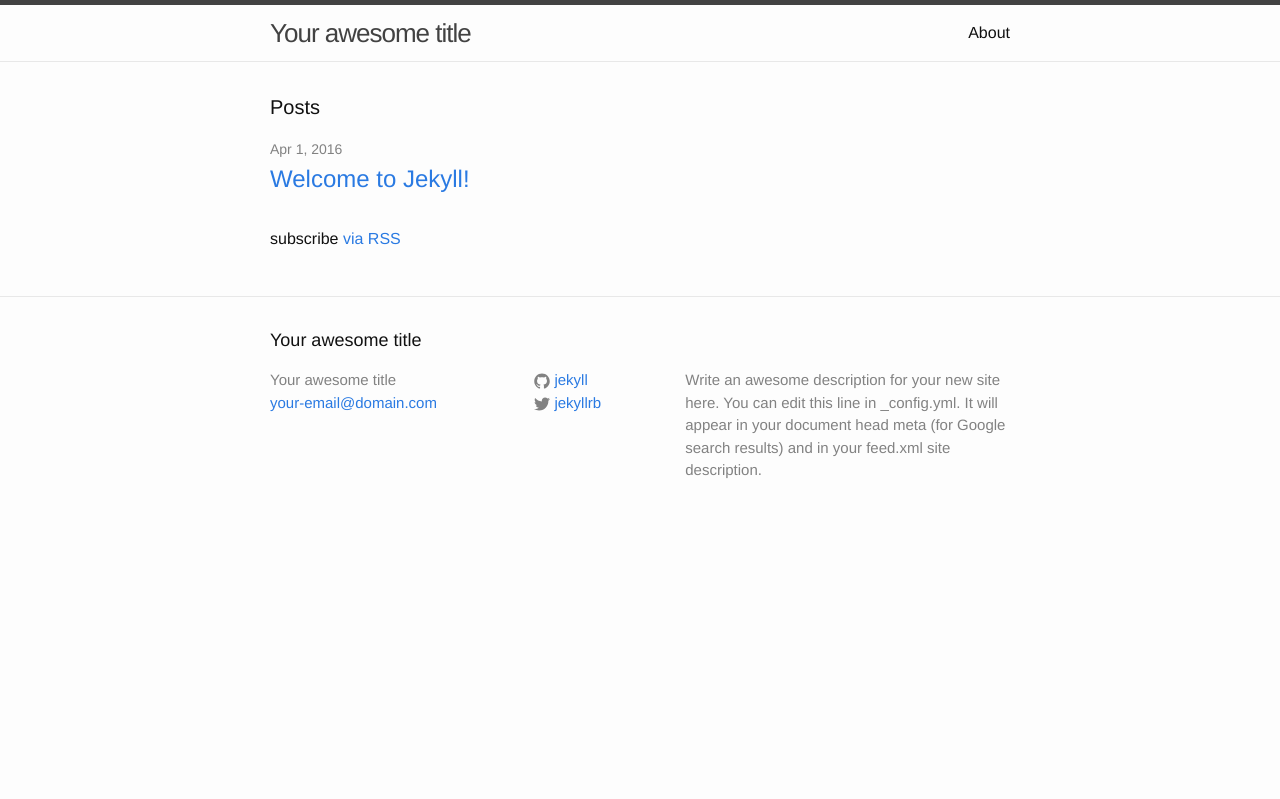
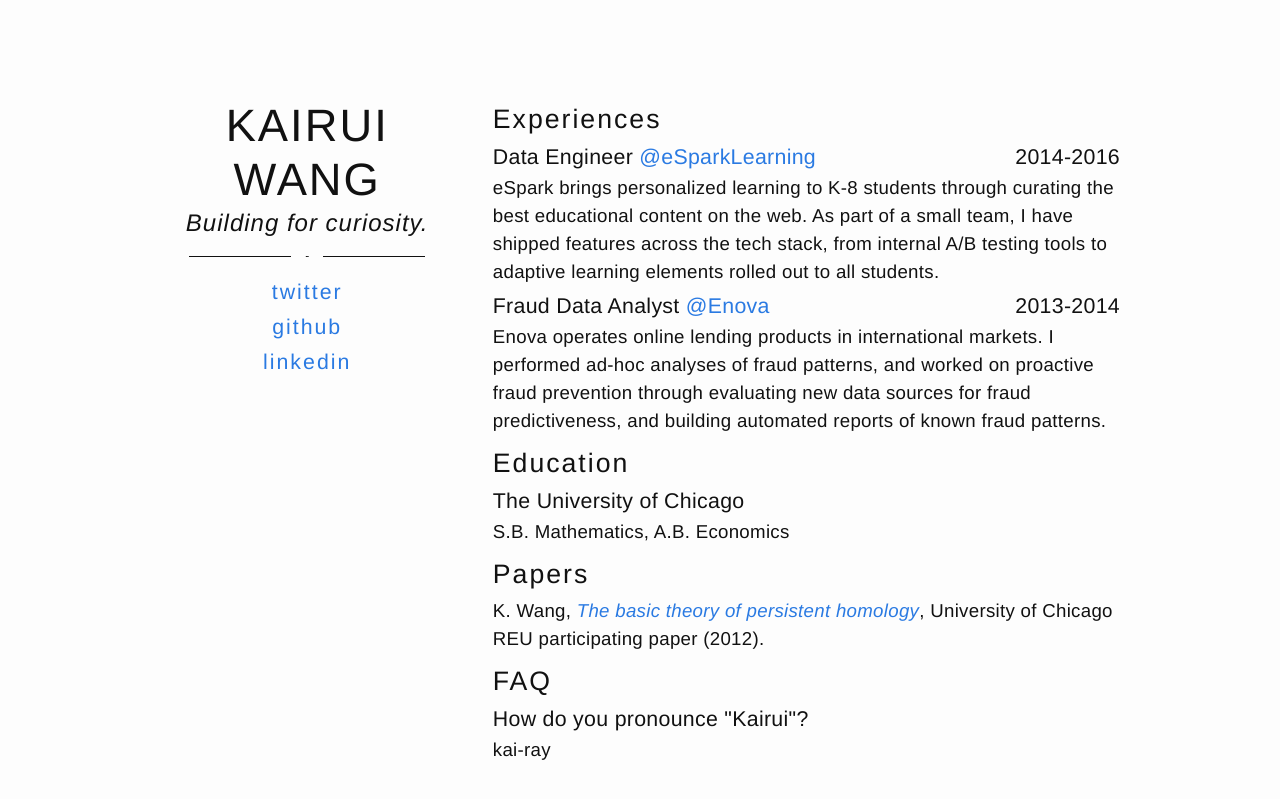
Before and after one commit to kairuiwang/kairuiwang.github.io, a Jekyll site: the page built from index.html, in a window 1280 px wide. Shown: the top 799 px of the page. Built offline with Jekyll 4.4.1, drawn with Linux system fonts in a browser that asks for light colours.

Commit message:
One page webpage with CV

```diff
--- /dev/null
+++ b/_includes/cv.html
@@ -0,0 +1,52 @@
+<section class="cv">
+  <section class="cv-section">
+    <section class="section-heading">Experiences</section>
+    <section class="description">
+      <span class="name">Data Engineer <a href="https://twitter.com/eSparkLearning">@eSparkLearning</a></span>
+      <span class="dates">2014-2016</span>
+      <section class="achievements">
+        eSpark brings personalized learning to K-8 students through curating the best educational content on
+        the web. As part of a small team, I have shipped features across the tech stack, from internal
+        A/B testing tools to adaptive learning elements rolled out to all students.
+      </section>
+    </section>
+    <section class="description">
+      <span class="name">Fraud Data Analyst <a href="https://twitter.com/Enova">@Enova</a></span>
+      <span class="dates">2013-2014</span>
+      <section class="achievements">
+        Enova operates online lending products in international markets. I performed ad-hoc analyses of
+        fraud patterns, and worked on  proactive fraud prevention through evaluating new data sources for fraud
+        predictiveness, and building automated reports of known fraud patterns.
+      </section>
+    </section>
+  </section>
+
+  <section class="cv-section">
+    <section class="section-heading">Education</section>
+    <section class="description">
+      <span class="name">The University of Chicago</span>
+      <section class="achievements">
+        S.B. Mathematics, A.B. Economics
+      </section>
+    </section>
+  </section>
+
+  <section class="cv-section">
+    <section class="section-heading">Papers</section>
+    <section class="description">
+      <span class="achievements">
+        K. Wang, <a href="http://math.uchicago.edu/~may/REU2012/REUPapers/WangK.pdf"><em>The basic theory of persistent homology</em></a>, University of Chicago REU participating paper (2012).
+      </span>
+    </section>
+  </section>
+
+  <section class="cv-section">
+    <section class="section-heading">FAQ</section>
+    <section class="description">
+      <span class="name">How do you pronounce "Kairui"?</span>
+      <section class="achievements">
+        kai-ray
+      </section>
+    </section>
+  </section>
+</section>
--- a/_includes/head.html
+++ b/_includes/head.html
@@ -6,6 +6,8 @@
   <title>{% if page.title %}{{ page.title | escape }}{% else %}{{ site.title | escape }}{% endif %}</title>
   <meta name="description" content="{% if page.excerpt %}{{ page.excerpt | strip_html | strip_newlines | truncate: 160 }}{% else %}{{ site.description }}{% endif %}">
 
+  <link rel="stylesheet" href="{{ "/css/normalize.css" | prepend: site.baseurl }}">
+  <link rel="stylesheet" href="{{ "/css/skeleton.css" | prepend: site.baseurl }}">
   <link rel="stylesheet" href="{{ "/css/main.css" | prepend: site.baseurl }}">
   <link rel="canonical" href="{{ page.url | replace:'index.html','' | prepend: site.baseurl | prepend: site.url }}">
   <link rel="alternate" type="application/rss+xml" title="{{ site.title }}" href="{{ "/feed.xml" | prepend: site.baseurl | prepend: site.url }}">
--- /dev/null
+++ b/_layouts/index.html
@@ -0,0 +1,7 @@
+<!DOCTYPE html>
+<html>
+  {% include head.html %}
+  <body>
+    {{ content }}
+  </body>
+</html>
--- a/css/main.scss
+++ b/css/main.scss
@@ -8,7 +8,7 @@
 // Our variables
 $base-font-family: "Helvetica Neue", Helvetica, Arial, sans-serif;
 $base-font-size:   16px;
-$base-font-weight: 400;
+$base-font-weight: 100;
 $small-font-size:  $base-font-size * 0.875;
 $base-line-height: 1.5;
 
@@ -28,7 +28,100 @@ $content-width:    800px;
 $on-palm:          600px;
 $on-laptop:        800px;
 
+@mixin bold-links {
+  text-decoration: none;
+  font-weight: 200;
+}
 
+.navbar {
+  margin-top: 11vh;
+
+  .title {
+    font-size: 34pt;
+    text-transform: uppercase;
+    text-align: center;
+    letter-spacing: 2px;
+    margin: 0px;
+  }
+
+  .sub-title {
+    font-size: 18pt;
+    font-style: italic;
+    text-align: center;
+    letter-spacing: 1px;
+    margin-bottom: 18px;
+  }
+
+  .contacts {
+    text-align: center;
+    margin-top: 18px;
+
+    .contact {
+      display: block;
+      line-height: 35px;
+      font-size: 16pt;
+      letter-spacing: 2px;
+
+      &:hover {
+        @include bold-links;
+      }
+    }
+  }
+}
+
+hr.horizontal-divider {
+  text-align: center;
+  border: 0;
+  height: 1px;
+  margin-left: 10%;
+  margin-right: 10%;
+  background-color: $text-color;
+  color: $text-color;
+
+  &:after {
+    content: "x";
+    position: relative;
+    top: -13px;
+    padding: 0% 5% 0% 5%;
+    background-color: $background-color;
+  }
+}
+
+.cv {
+  padding-top: 11vh;
+
+  .cv-section {
+    margin-bottom: 8px;
+
+    .section-heading {
+      letter-spacing: 2px;
+      font-size: 20pt;
+      margin-bottom: 3px;
+    }
+
+    .description {
+      letter-spacing: 0.3px;
+      margin-bottom: 5px;
+
+      a:hover {
+        @include bold-links;
+      }
+
+      .name {
+        font-size: 16pt;
+      }
+
+      .dates {
+        font-size: 16pt;
+        float: right;
+      }
+
+      .achievements {
+        font-size: 14pt;
+      }
+    }
+  }
+}
 
 // Use media queries like this:
 // @include media-query($on-palm) {
--- /dev/null
+++ b/css/skeleton.css
@@ -0,0 +1,418 @@
+/*
+* Skeleton V2.0.4
+* Copyright 2014, Dave Gamache
+* www.getskeleton.com
+* Free to use under the MIT license.
+* http://www.opensource.org/licenses/mit-license.php
+* 12/29/2014
+*/
+
+
+/* Table of contents
+––––––––––––––––––––––––––––––––––––––––––––––––––
+- Grid
+- Base Styles
+- Typography
+- Links
+- Buttons
+- Forms
+- Lists
+- Code
+- Tables
+- Spacing
+- Utilities
+- Clearing
+- Media Queries
+*/
+
+
+/* Grid
+–––––––––––––––––––––––––––––––––––––––––––––––––– */
+.container {
+  position: relative;
+  width: 100%;
+  max-width: 960px;
+  margin: 0 auto;
+  padding: 0 20px;
+  box-sizing: border-box; }
+.column,
+.columns {
+  width: 100%;
+  float: left;
+  box-sizing: border-box; }
+
+/* For devices larger than 400px */
+@media (min-width: 400px) {
+  .container {
+    width: 85%;
+    padding: 0; }
+}
+
+/* For devices larger than 550px */
+@media (min-width: 550px) {
+  .container {
+    width: 80%; }
+  .column,
+  .columns {
+    margin-left: 4%; }
+  .column:first-child,
+  .columns:first-child {
+    margin-left: 0; }
+
+  .one.column,
+  .one.columns                    { width: 4.66666666667%; }
+  .two.columns                    { width: 13.3333333333%; }
+  .three.columns                  { width: 22%;            }
+  .four.columns                   { width: 30.6666666667%; }
+  .five.columns                   { width: 39.3333333333%; }
+  .six.columns                    { width: 48%;            }
+  .seven.columns                  { width: 56.6666666667%; }
+  .eight.columns                  { width: 65.3333333333%; }
+  .nine.columns                   { width: 74.0%;          }
+  .ten.columns                    { width: 82.6666666667%; }
+  .eleven.columns                 { width: 91.3333333333%; }
+  .twelve.columns                 { width: 100%; margin-left: 0; }
+
+  .one-third.column               { width: 30.6666666667%; }
+  .two-thirds.column              { width: 65.3333333333%; }
+
+  .one-half.column                { width: 48%; }
+
+  /* Offsets */
+  .offset-by-one.column,
+  .offset-by-one.columns          { margin-left: 8.66666666667%; }
+  .offset-by-two.column,
+  .offset-by-two.columns          { margin-left: 17.3333333333%; }
+  .offset-by-three.column,
+  .offset-by-three.columns        { margin-left: 26%;            }
+  .offset-by-four.column,
+  .offset-by-four.columns         { margin-left: 34.6666666667%; }
+  .offset-by-five.column,
+  .offset-by-five.columns         { margin-left: 43.3333333333%; }
+  .offset-by-six.column,
+  .offset-by-six.columns          { margin-left: 52%;            }
+  .offset-by-seven.column,
+  .offset-by-seven.columns        { margin-left: 60.6666666667%; }
+  .offset-by-eight.column,
+  .offset-by-eight.columns        { margin-left: 69.3333333333%; }
+  .offset-by-nine.column,
+  .offset-by-nine.columns         { margin-left: 78.0%;          }
+  .offset-by-ten.column,
+  .offset-by-ten.columns          { margin-left: 86.6666666667%; }
+  .offset-by-eleven.column,
+  .offset-by-eleven.columns       { margin-left: 95.3333333333%; }
+
+  .offset-by-one-third.column,
+  .offset-by-one-third.columns    { margin-left: 34.6666666667%; }
+  .offset-by-two-thirds.column,
+  .offset-by-two-thirds.columns   { margin-left: 69.3333333333%; }
+
+  .offset-by-one-half.column,
+  .offset-by-one-half.columns     { margin-left: 52%; }
+
+}
+
+
+/* Base Styles
+–––––––––––––––––––––––––––––––––––––––––––––––––– */
+/* NOTE
+html is set to 62.5% so that all the REM measurements throughout Skeleton
+are based on 10px sizing. So basically 1.5rem = 15px :) */
+html {
+  font-size: 62.5%; }
+body {
+  font-size: 1.5em; /* currently ems cause chrome bug misinterpreting rems on body element */
+  line-height: 1.6;
+  font-weight: 400;
+  font-family: "Raleway", "HelveticaNeue", "Helvetica Neue", Helvetica, Arial, sans-serif;
+  color: #222; }
+
+
+/* Typography
+–––––––––––––––––––––––––––––––––––––––––––––––––– */
+h1, h2, h3, h4, h5, h6 {
+  margin-top: 0;
+  margin-bottom: 2rem;
+  font-weight: 300; }
+h1 { font-size: 4.0rem; line-height: 1.2;  letter-spacing: -.1rem;}
+h2 { font-size: 3.6rem; line-height: 1.25; letter-spacing: -.1rem; }
+h3 { font-size: 3.0rem; line-height: 1.3;  letter-spacing: -.1rem; }
+h4 { font-size: 2.4rem; line-height: 1.35; letter-spacing: -.08rem; }
+h5 { font-size: 1.8rem; line-height: 1.5;  letter-spacing: -.05rem; }
+h6 { font-size: 1.5rem; line-height: 1.6;  letter-spacing: 0; }
+
+/* Larger than phablet */
+@media (min-width: 550px) {
+  h1 { font-size: 5.0rem; }
+  h2 { font-size: 4.2rem; }
+  h3 { font-size: 3.6rem; }
+  h4 { font-size: 3.0rem; }
+  h5 { font-size: 2.4rem; }
+  h6 { font-size: 1.5rem; }
+}
+
+p {
+  margin-top: 0; }
+
+
+/* Links
+–––––––––––––––––––––––––––––––––––––––––––––––––– */
+a {
+  color: #1EAEDB; }
+a:hover {
+  color: #0FA0CE; }
+
+
+/* Buttons
+–––––––––––––––––––––––––––––––––––––––––––––––––– */
+.button,
+button,
+input[type="submit"],
+input[type="reset"],
+input[type="button"] {
+  display: inline-block;
+  height: 38px;
+  padding: 0 30px;
+  color: #555;
+  text-align: center;
+  font-size: 11px;
+  font-weight: 600;
+  line-height: 38px;
+  letter-spacing: .1rem;
+  text-transform: uppercase;
+  text-decoration: none;
+  white-space: nowrap;
+  background-color: transparent;
+  border-radius: 4px;
+  border: 1px solid #bbb;
+  cursor: pointer;
+  box-sizing: border-box; }
+.button:hover,
+button:hover,
+input[type="submit"]:hover,
+input[type="reset"]:hover,
+input[type="button"]:hover,
+.button:focus,
+button:focus,
+input[type="submit"]:focus,
+input[type="reset"]:focus,
+input[type="button"]:focus {
+  color: #333;
+  border-color: #888;
+  outline: 0; }
+.button.button-primary,
+button.button-primary,
+input[type="submit"].button-primary,
+input[type="reset"].button-primary,
+input[type="button"].button-primary {
+  color: #FFF;
+  background-color: #33C3F0;
+  border-color: #33C3F0; }
+.button.button-primary:hover,
+button.button-primary:hover,
+input[type="submit"].button-primary:hover,
+input[type="reset"].button-primary:hover,
+input[type="button"].button-primary:hover,
+.button.button-primary:focus,
+button.button-primary:focus,
+input[type="submit"].button-primary:focus,
+input[type="reset"].button-primary:focus,
+input[type="button"].button-primary:focus {
+  color: #FFF;
+  background-color: #1EAEDB;
+  border-color: #1EAEDB; }
+
+
+/* Forms
+–––––––––––––––––––––––––––––––––––––––––––––––––– */
+input[type="email"],
+input[type="number"],
+input[type="search"],
+input[type="text"],
+input[type="tel"],
+input[type="url"],
+input[type="password"],
+textarea,
+select {
+  height: 38px;
+  padding: 6px 10px; /* The 6px vertically centers text on FF, ignored by Webkit */
+  background-color: #fff;
+  border: 1px solid #D1D1D1;
+  border-radius: 4px;
+  box-shadow: none;
+  box-sizing: border-box; }
+/* Removes awkward default styles on some inputs for iOS */
+input[type="email"],
+input[type="number"],
+input[type="search"],
+input[type="text"],
+input[type="tel"],
+input[type="url"],
+input[type="password"],
+textarea {
+  -webkit-appearance: none;
+     -moz-appearance: none;
+          appearance: none; }
+textarea {
+  min-height: 65px;
+  padding-top: 6px;
+  padding-bottom: 6px; }
+input[type="email"]:focus,
+input[type="number"]:focus,
+input[type="search"]:focus,
+input[type="text"]:focus,
+input[type="tel"]:focus,
+input[type="url"]:focus,
+input[type="password"]:focus,
+textarea:focus,
+select:focus {
+  border: 1px solid #33C3F0;
+  outline: 0; }
+label,
+legend {
+  display: block;
+  margin-bottom: .5rem;
+  font-weight: 600; }
+fieldset {
+  padding: 0;
+  border-width: 0; }
+input[type="checkbox"],
+input[type="radio"] {
+  display: inline; }
+label > .label-body {
+  display: inline-block;
+  margin-left: .5rem;
+  font-weight: normal; }
+
+
+/* Lists
+–––––––––––––––––––––––––––––––––––––––––––––––––– */
+ul {
+  list-style: circle inside; }
+ol {
+  list-style: decimal inside; }
+ol, ul {
+  padding-left: 0;
+  margin-top: 0; }
+ul ul,
+ul ol,
+ol ol,
+ol ul {
+  margin: 1.5rem 0 1.5rem 3rem;
+  font-size: 90%; }
+li {
+  margin-bottom: 1rem; }
+
+
+/* Code
+–––––––––––––––––––––––––––––––––––––––––––––––––– */
+code {
+  padding: .2rem .5rem;
+  margin: 0 .2rem;
+  font-size: 90%;
+  white-space: nowrap;
+  background: #F1F1F1;
+  border: 1px solid #E1E1E1;
+  border-radius: 4px; }
+pre > code {
+  display: block;
+  padding: 1rem 1.5rem;
+  white-space: pre; }
+
+
+/* Tables
+–––––––––––––––––––––––––––––––––––––––––––––––––– */
+th,
+td {
+  padding: 12px 15px;
+  text-align: left;
+  border-bottom: 1px solid #E1E1E1; }
+th:first-child,
+td:first-child {
+  padding-left: 0; }
+th:last-child,
+td:last-child {
+  padding-right: 0; }
+
+
+/* Spacing
+–––––––––––––––––––––––––––––––––––––––––––––––––– */
+button,
+.button {
+  margin-bottom: 1rem; }
+input,
+textarea,
+select,
+fieldset {
+  margin-bottom: 1.5rem; }
+pre,
+blockquote,
+dl,
+figure,
+table,
+p,
+ul,
+ol,
+form {
+  margin-bottom: 2.5rem; }
+
+
+/* Utilities
+–––––––––––––––––––––––––––––––––––––––––––––––––– */
+.u-full-width {
+  width: 100%;
+  box-sizing: border-box; }
+.u-max-full-width {
+  max-width: 100%;
+  box-sizing: border-box; }
+.u-pull-right {
+  float: right; }
+.u-pull-left {
+  float: left; }
+
+
+/* Misc
+–––––––––––––––––––––––––––––––––––––––––––––––––– */
+hr {
+  margin-top: 3rem;
+  margin-bottom: 3.5rem;
+  border-width: 0;
+  border-top: 1px solid #E1E1E1; }
+
+
+/* Clearing
+–––––––––––––––––––––––––––––––––––––––––––––––––– */
+
+/* Self Clearing Goodness */
+.container:after,
+.row:after,
+.u-cf {
+  content: "";
+  display: table;
+  clear: both; }
+
+
+/* Media Queries
+–––––––––––––––––––––––––––––––––––––––––––––––––– */
+/*
+Note: The best way to structure the use of media queries is to create the queries
+near the relevant code. For example, if you wanted to change the styles for buttons
+on small devices, paste the mobile query code up in the buttons section and style it
+there.
+*/
+
+
+/* Larger than mobile */
+@media (min-width: 400px) {}
+
+/* Larger than phablet (also point when grid becomes active) */
+@media (min-width: 550px) {}
+
+/* Larger than tablet */
+@media (min-width: 750px) {}
+
+/* Larger than desktop */
+@media (min-width: 1000px) {}
+
+/* Larger than Desktop HD */
+@media (min-width: 1200px) {}
--- a/index.html
+++ b/index.html
@@ -1,7 +1,33 @@
 ---
-layout: default
+layout: index
 ---
 
+<div class="container">
+  <div class="row">
+    <div class="one-third column">
+      <nav class="navbar">
+        <section class="titles">
+          <h1 class="title">Kairui Wang</h1>
+          <h2 class="sub-title">Building for curiosity.</h3>
+        </section>
+
+        <hr class="horizontal-divider">
+
+        <section class="contacts">
+          <a href="https://twitter.com/kairuiwang" class="contact">twitter</a>
+          <a href="https://github.com/kairuiwang" class="contact">github</a>
+          <a href="https://linkedin.com/in/kairuiwang" class="contact">linkedin</a>
+        </section>
+      </nav>
+    </div>
+
+    <div class="two-thirds column">
+      {% include cv.html %}
+    </div>
+  </div>
+</div>
+
+<!--
 <div class="home">
 
   <h1 class="page-heading">Posts</h1>
@@ -21,3 +47,4 @@ layout: default
   <p class="rss-subscribe">subscribe <a href="{{ "/feed.xml" | prepend: site.baseurl }}">via RSS</a></p>
 
 </div>
+-->
```
Also changed, not shown: css/normalize.css (added), 1 other file.
